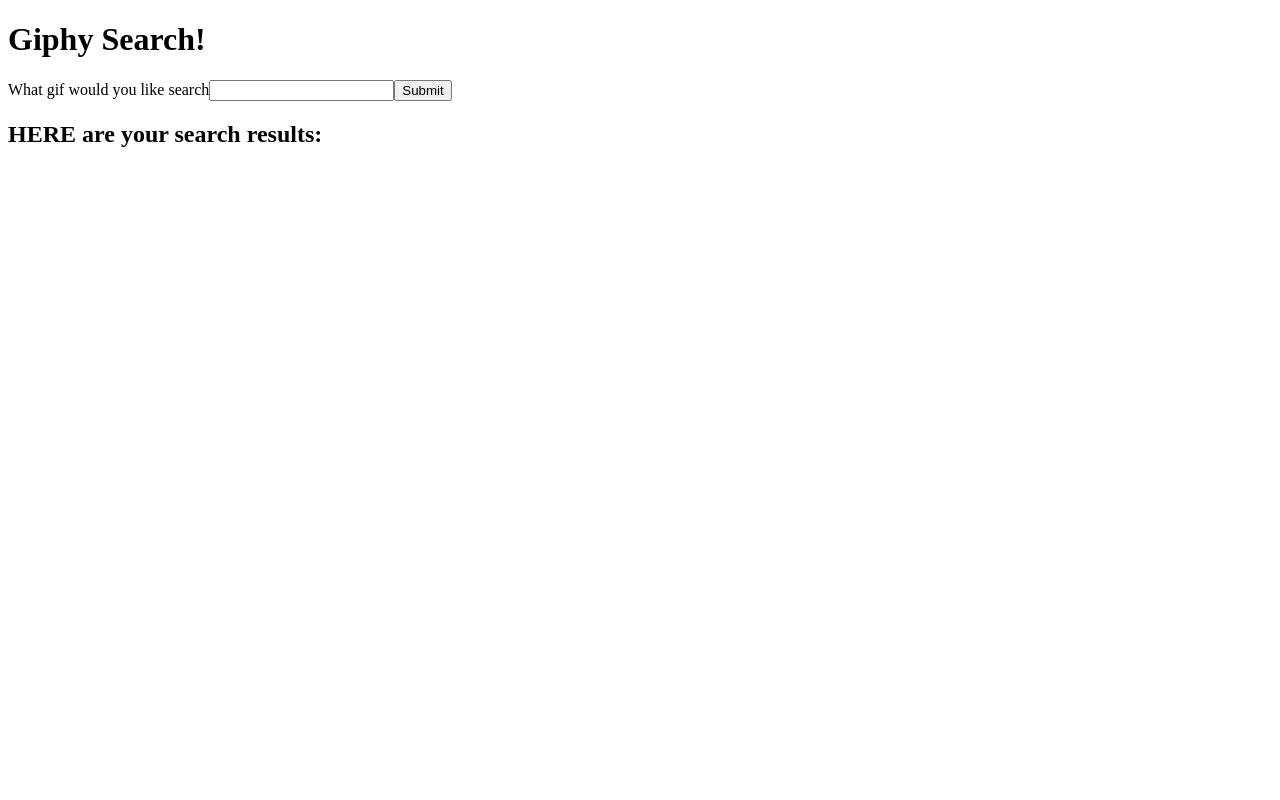
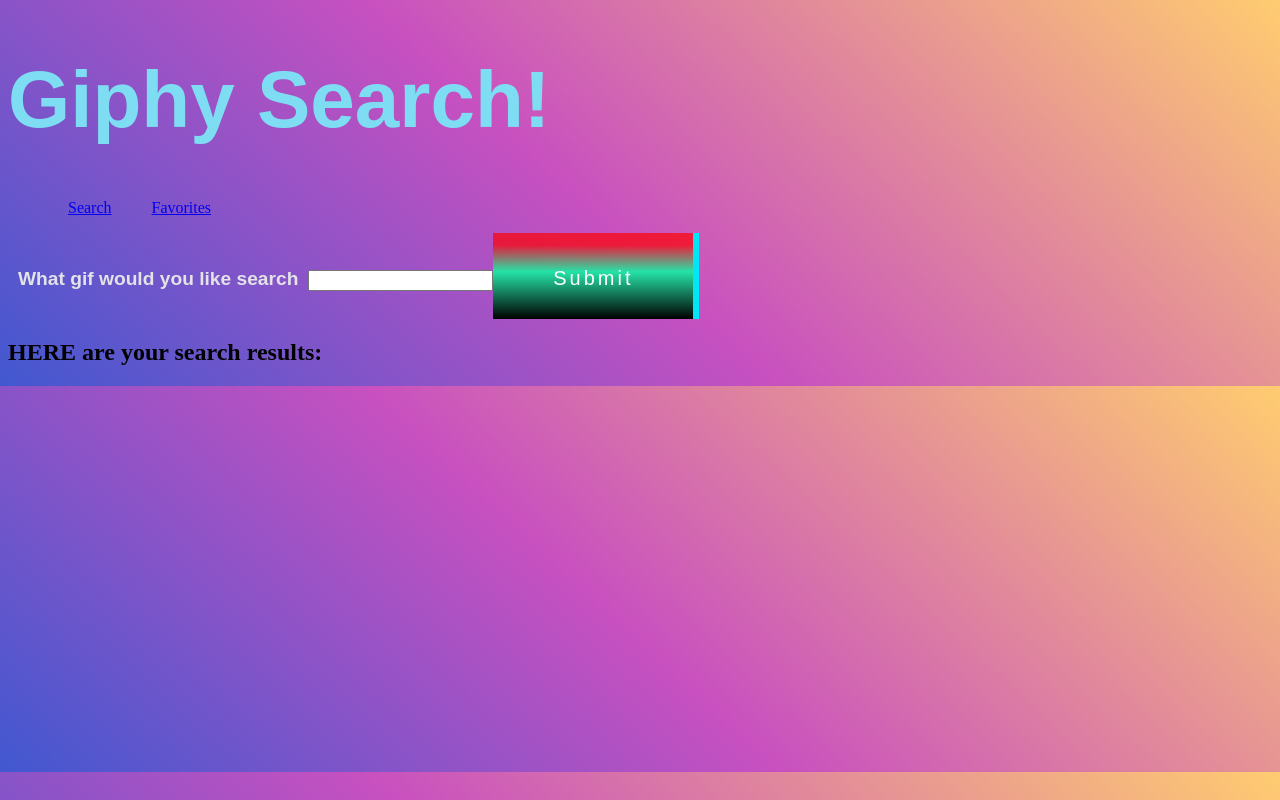
Before and after one commit to DevMinerIO/group-giphy-saga-project, a React (Create React App) app: page /#/ in a window 1280 px wide. Built offline with nearby package versions, Linux system fonts and the light colour scheme.

Commit message:
css stuff, gradient yes plz

```diff
--- a/src/components/App/App.js
+++ b/src/components/App/App.js
@@ -2,22 +2,31 @@
 import Favorites from '../Favorites/Favorites';
 import Search from '../Search/Search';
 import FavoritesList from '../FavoritesList/FavoritesList';
-import {HashRouter as Router, Route, Link} from 'react-router-dom';
+import { HashRouter as Router, Route, Link } from 'react-router-dom';
+import '../Search/Search.css';
 
 
 function App(props) {
 
 
   return (
-    <Router>
-    <div>
-      <h1>Giphy Search!</h1>
-      <Search />
-      <Route path="/favorite" exact>
-      <Favorites />
-      </Route>
-    </div>
-    </Router>
+    <>
+      <Router>
+        <header>
+          <h1 className='title'>Giphy Search!</h1>
+          <ul>
+            <Link to="/"><li>Search</li></Link>
+            <Link to="/favorites"><li>Favorites</li></Link>
+          </ul>
+          <Route path="/"><Search /></Route>
+          <Route path="/favorites" exact>
+            <Favorites />
+          </Route>
+        </header>
+      </Router>
+
+    </>
+
   );
 }
 
--- a/src/components/Search/Search.css
+++ b/src/components/Search/Search.css
@@ -0,0 +1,199 @@
+li {
+    list-style: none;
+    display: inline;
+    padding: 20px;
+    text-align: center;
+}
+
+.label {
+
+    color: rgb(226, 226, 231);
+    font-family: fantasy;
+    font-weight: bold;
+    font-size: larger;
+    margin: 10px;
+}
+
+body {
+
+    background-color: #4158D0;
+    background-image: linear-gradient(43deg, #4158D0 0%, #C850C0 46%, #FFCC70 100%);
+}
+
+.title {
+    color: rgb(127, 221, 243);
+    font-family: fantasy;
+    font-weight: bold;
+    font-size: 5em;
+}
+
+.images {
+
+    border-radius: 10px;
+    width: 250px;
+    height: 250px;
+}
+
+.img-container {
+    display: inline-grid;
+    margin: 10px;
+}
+
+.button-73 {
+    appearance: none;
+    background-color: #FFFFFF;
+    border-radius: 40em;
+    border-style: none;
+    box-shadow: #ADCFFF 0 -12px 6px inset;
+    box-sizing: border-box;
+    color: #000000;
+    cursor: pointer;
+    display: inline-block;
+    font-family: -apple-system, sans-serif;
+    font-size: .7 rem;
+    font-weight: 700;
+    letter-spacing: -.24px;
+    margin: 0;
+    outline: none;
+    padding: 1rem 1.3rem;
+    quotes: auto;
+    text-align: center;
+    text-decoration: none;
+    transition: all .15s;
+    user-select: none;
+    -webkit-user-select: none;
+    touch-action: manipulation;
+}
+
+.button-73:hover {
+    background-color: #FFC229;
+    box-shadow: #FF6314 0 -6px 8px inset;
+    transform: scale(1.125);
+}
+
+.button-73:active {
+    transform: scale(1.025);
+}
+
+@media (min-width: 768px) {
+    .button-73 {
+        font-size: 1.5rem;
+        padding: .75rem 2rem;
+    }
+}
+
+
+
+.button-49,
+.button-49:after {
+    width: 150px;
+    height: 76px;
+    line-height: 78px;
+    font-size: 20px;
+    font-family: 'Bebas Neue', sans-serif;
+    /* background: linear-gradient(45deg, transparent 5%, #c07be9 5%); */
+    background: rgb(0, 0, 0);
+    background: rgb(0, 0, 0);
+    background: linear-gradient(0deg, rgba(0, 0, 0, 1) 0%, rgba(37, 227, 166, 1) 55%, rgba(255, 0, 0, 0.6993172268907564) 86%);
+    border: 0;
+    color: #fff;
+    letter-spacing: 3px;
+    box-shadow: 6px 0px 0px #00E6F6;
+    outline: transparent;
+    position: relative;
+    user-select: none;
+    -webkit-user-select: none;
+    touch-action: manipulation;
+}
+
+.button-49:after {
+    --slice-0: inset(50% 50% 50% 50%);
+    --slice-1: inset(80% -6px 0 0);
+    --slice-2: inset(50% -6px 30% 0);
+    --slice-3: inset(10% -6px 85% 0);
+    --slice-4: inset(40% -6px 43% 0);
+    --slice-5: inset(80% -6px 5% 0);
+
+    content: 'ALTERNATE TEXT';
+    display: block;
+    position: absolute;
+    top: 0;
+    left: 0;
+    right: 0;
+    bottom: 0;
+    background: linear-gradient(45deg, transparent 3%, #00E6F6 3%, #00E6F6 5%, #FF013C 5%);
+    text-shadow: -3px -3px 0px #F8F005, 3px 3px 0px #00E6F6;
+    clip-path: var(--slice-0);
+}
+
+.button-49:hover:after {
+    animation: 1s glitch;
+    animation-timing-function: steps(2, end);
+}
+
+@keyframes glitch {
+    0% {
+        clip-path: var(--slice-1);
+        transform: translate(-20px, -10px);
+    }
+
+    10% {
+        clip-path: var(--slice-3);
+        transform: translate(10px, 10px);
+    }
+
+    20% {
+        clip-path: var(--slice-1);
+        transform: translate(-10px, 10px);
+    }
+
+    30% {
+        clip-path: var(--slice-3);
+        transform: translate(0px, 5px);
+    }
+
+    40% {
+        clip-path: var(--slice-2);
+        transform: translate(-5px, 0px);
+    }
+
+    50% {
+        clip-path: var(--slice-3);
+        transform: translate(5px, 0px);
+    }
+
+    60% {
+        clip-path: var(--slice-4);
+        transform: translate(5px, 10px);
+    }
+
+    70% {
+        clip-path: var(--slice-2);
+        transform: translate(-10px, 10px);
+    }
+
+    80% {
+        clip-path: var(--slice-5);
+        transform: translate(20px, -10px);
+    }
+
+    90% {
+        clip-path: var(--slice-1);
+        transform: translate(-10px, 0px);
+    }
+
+    100% {
+        clip-path: var(--slice-1);
+        transform: translate(0);
+    }
+}
+
+@media (min-width: 768px) {
+
+    .button-49,
+    .button-49:after {
+        width: 200px;
+        height: 86px;
+        line-height: 88px;
+    }
+}
--- a/src/components/Search/Search.jsx
+++ b/src/components/Search/Search.jsx
@@ -2,6 +2,7 @@
 import { useSelector } from "react-redux";
 import { useDispatch } from "react-redux";
 import SearchItem from "../SearchItem/SearchItem";
+import './Search.css'
 
 function Search() {
     // Store to get gifs we searched
@@ -30,9 +31,10 @@
     return (
         <>
             <form onSubmit={handleSubmit}>
-                <label name='gifSearch'>What gif would you like search</label>
+                <label className="label" name='gifSearch'>What gif would you like search</label>
                 <input value={newGif} name="gifSearch" type="text" onChange={(event) => setNewGif(event.target.value)} />
-                <button type="submit">Submit</button>
+                {/* <button type="submit">Submit</button> */}
+                <button className="button-49" type="submit">Submit</button>
             </form>
             <h2>HERE are your search results:</h2>
             {
--- a/src/components/SearchItem/SearchItem.jsx
+++ b/src/components/SearchItem/SearchItem.jsx
@@ -1,5 +1,6 @@
 import { useDispatch } from "react-redux"
 import { actionChannel } from "redux-saga/effects"
+import '../Search/Search.css'
 
 // TO WORK WITH 1 ITEM IT MUST BE WITHIN ITS OWN COMPONENT
 
@@ -14,10 +15,11 @@
     }
 
     return (
-        <div>
-            <img src={image.images.original.url} />
+        <div className="img-container">
+            <img className="images" src={image.images.original.url} />
             <div>
-                <button onClick={addToFavs}>Add to Favorite 👻</button>
+                {/* <button  onClick={addToFavs}>Add to Favorite 👻</button> */}
+                <button onClick={addToFavs} class="button-73" role="button">Add to Favorites</button>
             </div>
             <br />
         </div>
```
